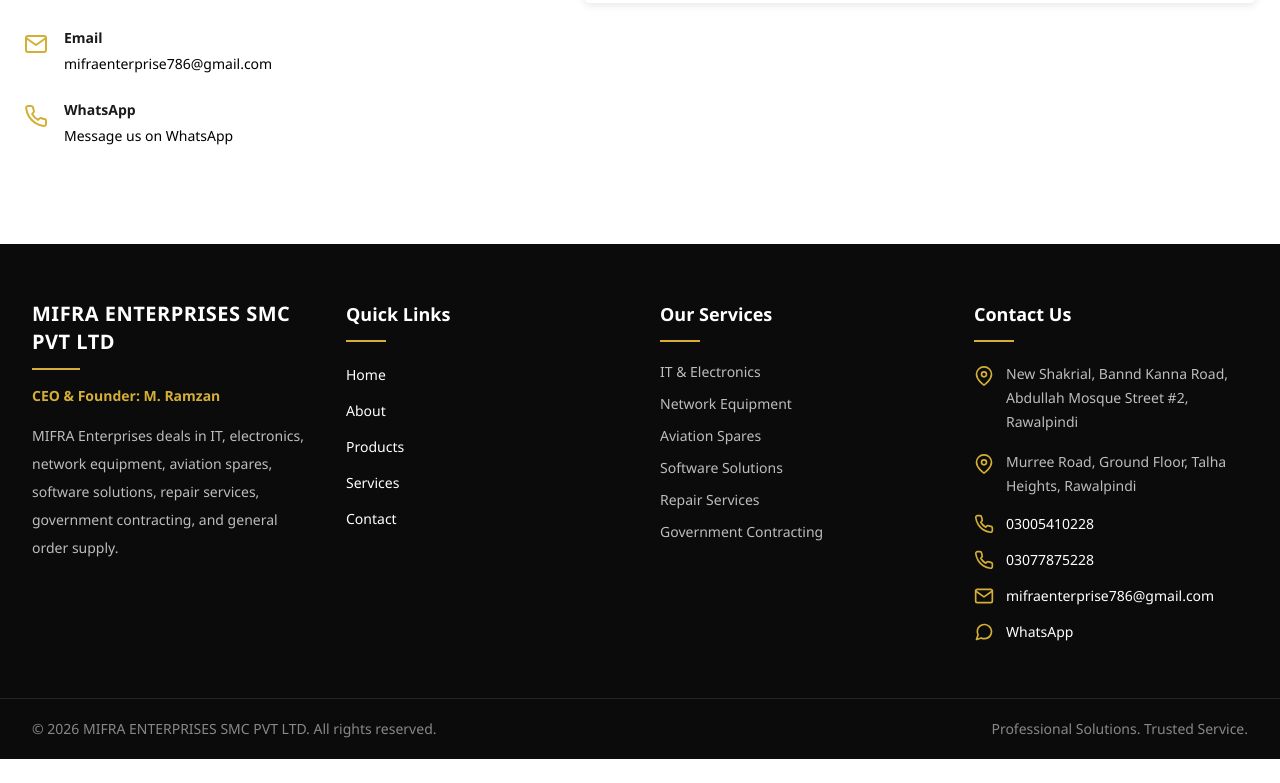
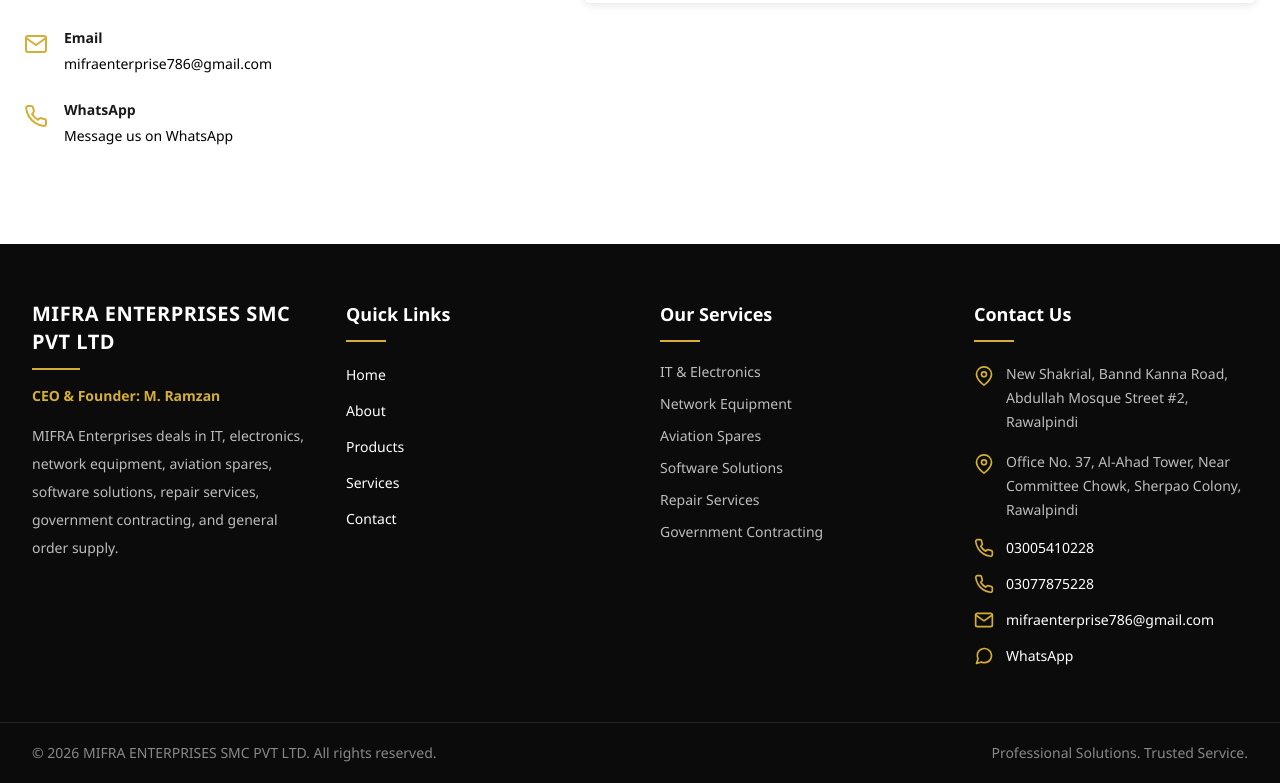
Before and after one commit to abihajamil284-bit/Mifra-enterprises-website, a React (Vite) app: page /contact in a window 1280 px wide. Shown: the part 985-1768 px from the top of the page. Before the commit the page ends 1744 px from the top, so only its background shows below. Built offline with nearby package versions, Linux system fonts and the light colour scheme; no server answers.

Commit message:
update address

```diff
--- a/src/components/Footer.jsx
+++ b/src/components/Footer.jsx
@@ -13,7 +13,7 @@
     phones: ['03005410228', '03077875228'],
     addresses: [
         'New Shakrial, Bannd Kanna Road, Abdullah Mosque Street #2, Rawalpindi',
-        'Murree Road, Ground Floor, Talha Heights, Rawalpindi',
+        'Office No. 37, Al-Ahad Tower, Near Committee Chowk, Sherpao Colony, Rawalpindi',
     ],
     whatsapp: 'https://wa.me/923005410228',
 }
--- a/src/pages/Home.jsx
+++ b/src/pages/Home.jsx
@@ -177,7 +177,7 @@
 
     const intervalId = window.setInterval(() => {
       setActiveIndex((index) => (index + 1) % capabilitySlides.length)
-    }, 4500)
+    }, 3500)
 
     return () => window.clearInterval(intervalId)
   }, [isPaused, prefersReducedMotion])
```
